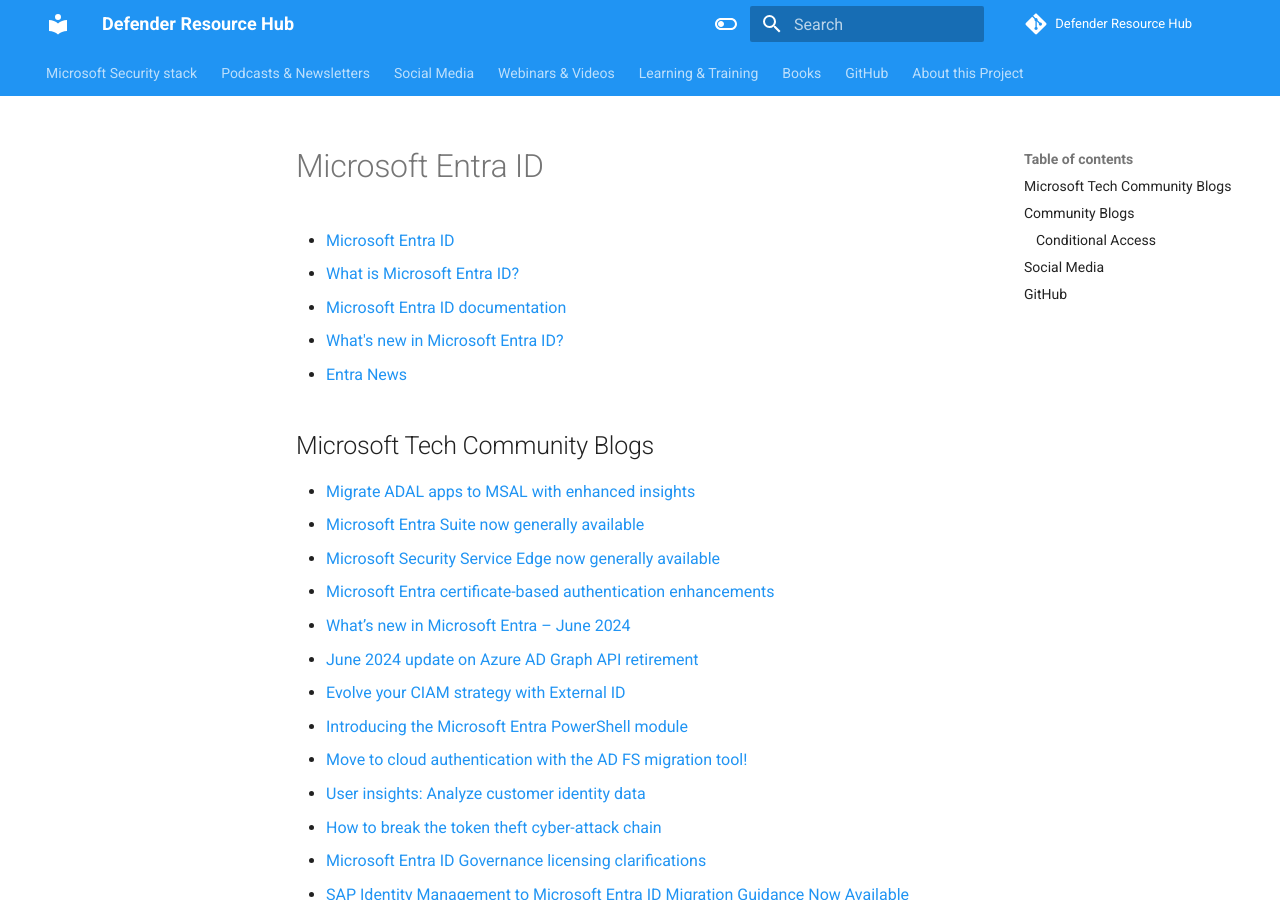
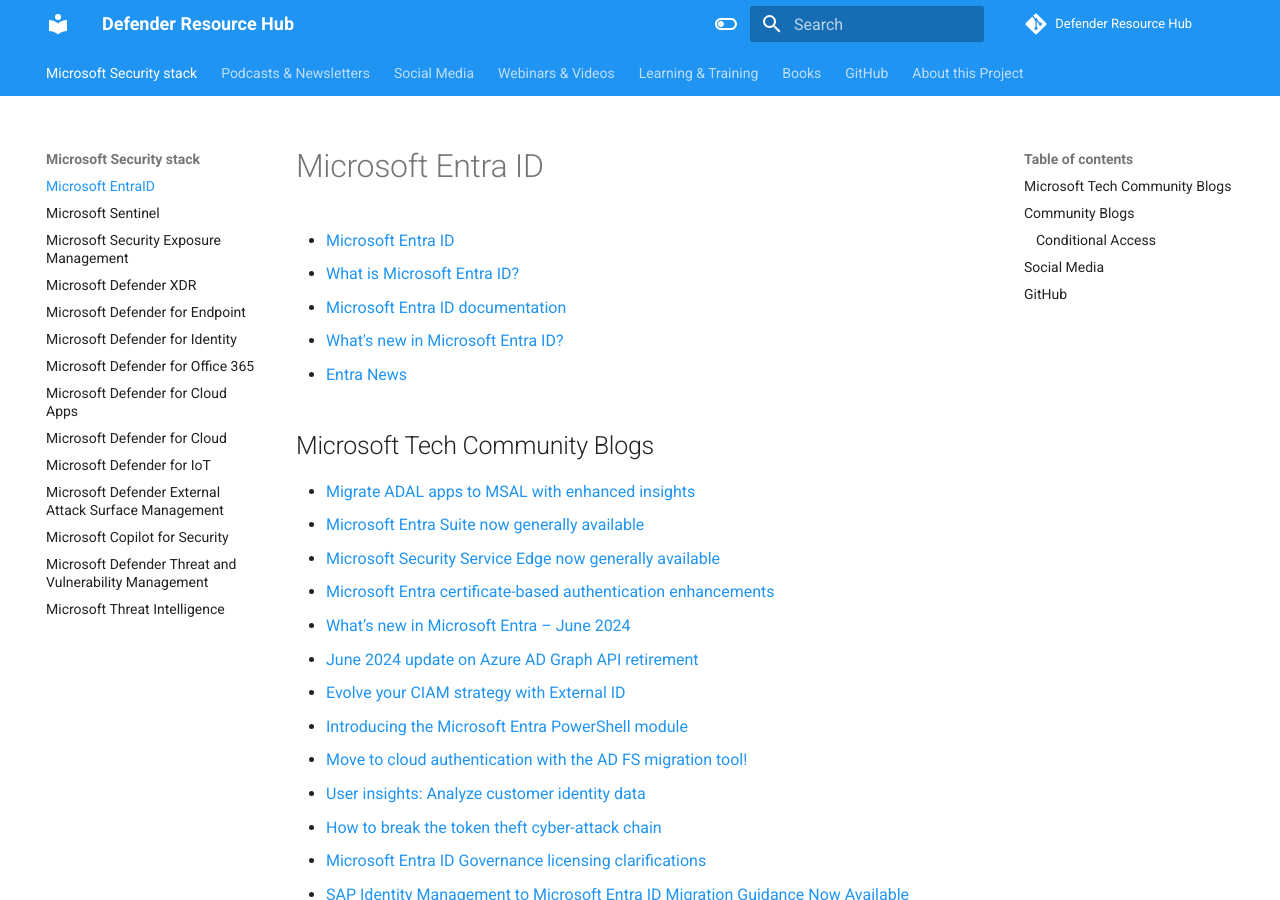
Before and after one commit to alexverboon/DefenderResourceHub, an MkDocs documentation site: the page built from docs/entraid.md, in a window 1280 px wide and 900 px high. Built offline with MkDocs 1.6.1 and Material for MkDocs 9.7.7, drawn with Linux system fonts in a browser that asks for light colours; comment, search, counter and statistics services are not loaded.

Commit message:
Add EntraID

```diff
--- a/mkdocs.yml
+++ b/mkdocs.yml
@@ -7,6 +7,7 @@
 # Left hand Navigation menu
 nav:
   - Microsoft Security stack:
+    - Microsoft EntraID: 'entraid.md'
     - Microsoft Sentinel: 'sentinel.md'
     - Microsoft Security Exposure Management: 'xspm.md'
     - Microsoft Defender XDR: 'mdxdr.md'
```
